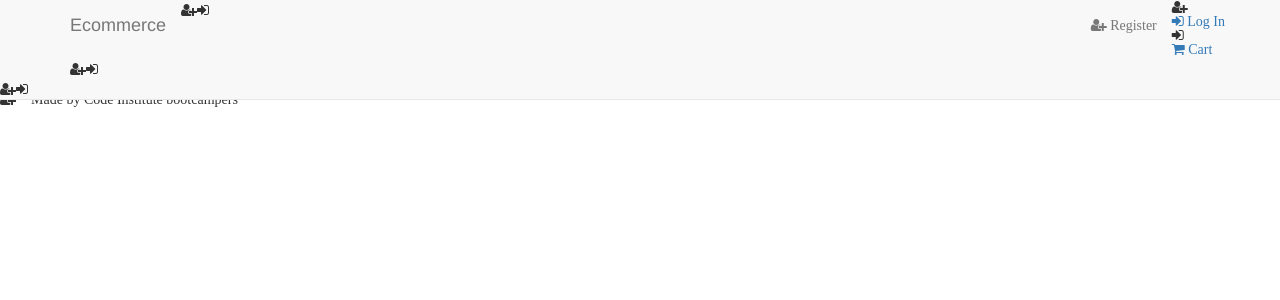
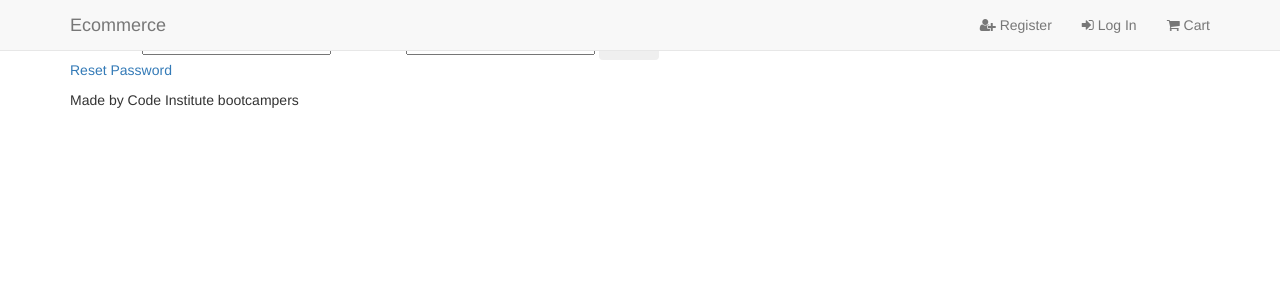
Before and after one commit to DarrenCoppinger/E-commerce, a Django app: page /accounts/login/ in a window 1280 px wide. Shown: the top 300 px of the page. Run offline with Django 3.2, Linux system fonts and the light colour scheme; some libraries are stand-ins or nearby versions.

Commit message:
Fixed missing </i> issue in base.html navbar

```diff
--- a/ecommerce/settings.py
+++ b/ecommerce/settings.py
@@ -96,10 +96,8 @@
 else:
     print("Database URL not found. USing SQLite instead")
     DATABASES = {
-    'default': {
-        'ENGINE': 'django.db.backends.sqlite3',
-        'NAME': os.path.join(BASE_DIR, 'db.sqlite3'),
-    }
+    'default': {'ENGINE': 'django.db.backends.sqlite3',
+        'NAME': os.path.join(BASE_DIR, 'db.sqlite3'),}
     }
 # Password validation
 # https://docs.djangoproject.com/en/1.11/ref/settings/#auth-password-validators
--- a/templates/base.html
+++ b/templates/base.html
@@ -33,8 +33,8 @@
                         <li><a href="{% url 'profile' %}"><i class="fa fa-user"></i> Profile</a></li>
                         <li><a href="{% url 'logout' %}"><i class="fa fa-sign-out"></i> Log Out</a></li>
                     {%  else %}
-                        <li><a href="{% url 'registration' %}"><i class="fa fa-user-plus"> Register</a></li>
-                        <li><a href="{% url 'login' %}"><i class="fa fa-sign-in"> Log In</a></li>
+                        <li><a href="{% url 'registration' %}"><i class="fa fa-user-plus"></i> Register</a></li>
+                        <li><a href="{% url 'login' %}"><i class="fa fa-sign-in"></i> Log In</a></li>
                     {% endif %}
                     <li>
                         <a href="{% url 'view_cart' %}">
```
